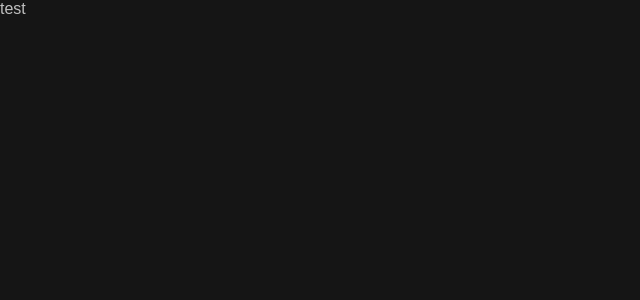
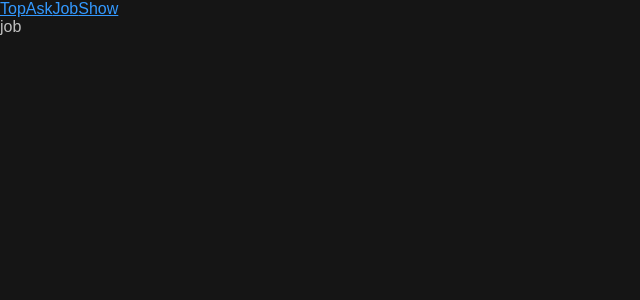
Before and after one commit to ksander2/hackernews-client, a React (Create React App) app: page /job in a window 1280 px wide. Shown: the top 300 px of the page, without its empty margins (0-640 px from the left). Built offline with nearby package versions, Linux system fonts and the light colour scheme.

Commit message:
add stories view component

```diff
--- a/package.json
+++ b/package.json
@@ -16,6 +16,7 @@
     "@types/react-dom": "^16.9.8",
     "react": "^17.0.1",
     "react-dom": "^17.0.1",
+    "react-router-dom": "^5.2.0",
     "react-scripts": "4.0.0",
     "typescript": "^4.0.3",
     "web-vitals": "^0.2.4"
@@ -45,6 +46,7 @@
     ]
   },
   "devDependencies": {
+    "@types/react-router-dom": "^5.1.6",
     "@typescript-eslint/eslint-plugin": "^4.6.0",
     "@typescript-eslint/parser": "^4.6.0",
     "eslint-config-airbnb": "^18.2.0",
--- a/src/App.tsx
+++ /dev/null
@@ -1,17 +0,0 @@
-import React from 'react';
-import createCache from '@emotion/cache';
-import { CacheProvider, Global } from '@emotion/core';
-import { GlobalStyles } from './styles/GlobalStyles';
-
-const emotionCache = createCache();
-
-const App: React.FC = () => {
-  return (
-    <CacheProvider value={emotionCache}>
-      <Global styles={GlobalStyles} />
-      <div>test</div>
-    </CacheProvider>
-  );
-};
-
-export default App;
--- /dev/null
+++ b/src/components/App.tsx
@@ -0,0 +1,35 @@
+import React from 'react';
+import { BrowserRouter as Router, Switch, Route } from 'react-router-dom';
+import createCache from '@emotion/cache';
+import { CacheProvider, Global } from '@emotion/core';
+import { GlobalStyles } from '../styles/GlobalStyles';
+import { NavMenu } from './NavMenu';
+import DefaultPage from './DefaultPage';
+import { PageNotFound } from './PageNotFound';
+import { StoriesView } from './StoriesView';
+
+const emotionCache = createCache();
+
+const App: React.FC = () => {
+  return (
+    <CacheProvider value={emotionCache}>
+      <Router basename="/">
+        <Global styles={GlobalStyles} />
+        <NavMenu />
+        <Switch>
+          <Route exact path="/" component={DefaultPage} />
+          <Route path="/top" component={() => <StoriesView category="top" />} />
+          <Route path="/ask" component={() => <StoriesView category="ask" />} />
+          <Route path="/job" component={() => <StoriesView category="job" />} />
+          <Route
+            path="/show"
+            component={() => <StoriesView category="show" />}
+          />
+          <Route path="*" component={PageNotFound} />
+        </Switch>
+      </Router>
+    </CacheProvider>
+  );
+};
+
+export default App;
--- /dev/null
+++ b/src/components/DefaultPage.tsx
@@ -0,0 +1,6 @@
+import React from 'react';
+import { Redirect } from 'react-router-dom';
+
+const DefaultPage: React.FC = () => <Redirect to="/top" />;
+
+export default DefaultPage;
--- /dev/null
+++ b/src/components/NavMenu.tsx
@@ -0,0 +1,30 @@
+import React from 'react';
+import { NavLink } from 'react-router-dom';
+
+type ListMenuItem = {
+  name: string;
+  url: string;
+};
+const listMenuItem: ListMenuItem[] = [
+  { name: 'Top', url: '/top' },
+  { name: 'Ask', url: '/ask' },
+  { name: 'Job', url: '/job' },
+  { name: 'Show', url: '/show' },
+];
+
+export const NavMenu: React.FC = () => {
+  return (
+    <div>
+      {listMenuItem.map((item) => (
+        <NavLink
+          key={`menu-item-${item.name}`}
+          activeClassName="active"
+          id={`id-item-${item.name}`}
+          to={item.url}
+        >
+          {item.name}
+        </NavLink>
+      ))}
+    </div>
+  );
+};
--- /dev/null
+++ b/src/components/PageNotFound.tsx
@@ -0,0 +1,10 @@
+import React from 'react';
+import { RouteComponentProps } from 'react-router-dom';
+
+type NotFoundProps = RouteComponentProps;
+
+export const PageNotFound: React.FC<NotFoundProps> = ({ location }) => (
+  <div className="content-container">
+    <span>Nothing was found for {location.pathname}</span>
+  </div>
+);
--- /dev/null
+++ b/src/components/StoriesView.tsx
@@ -0,0 +1,10 @@
+import React from 'react';
+import { CategoryStories } from '../types/common';
+
+type StoriesViewProps = {
+  category: CategoryStories;
+};
+
+export const StoriesView: React.FC<StoriesViewProps> = ({ category }) => {
+  return <div>{category}</div>;
+};
--- a/src/index.tsx
+++ b/src/index.tsx
@@ -1,6 +1,6 @@
 import React from 'react';
 import ReactDOM from 'react-dom';
-import App from './App';
+import App from './components/App';
 
 ReactDOM.render(
   <React.StrictMode>
--- /dev/null
+++ b/src/types/common.ts
@@ -0,0 +1 @@
+export type CategoryStories = 'top' | 'news' | 'best' | 'job' | 'ask' | 'show';
```
Also changed, not shown: 1 other file (tests, documents, lock files or other folders).
